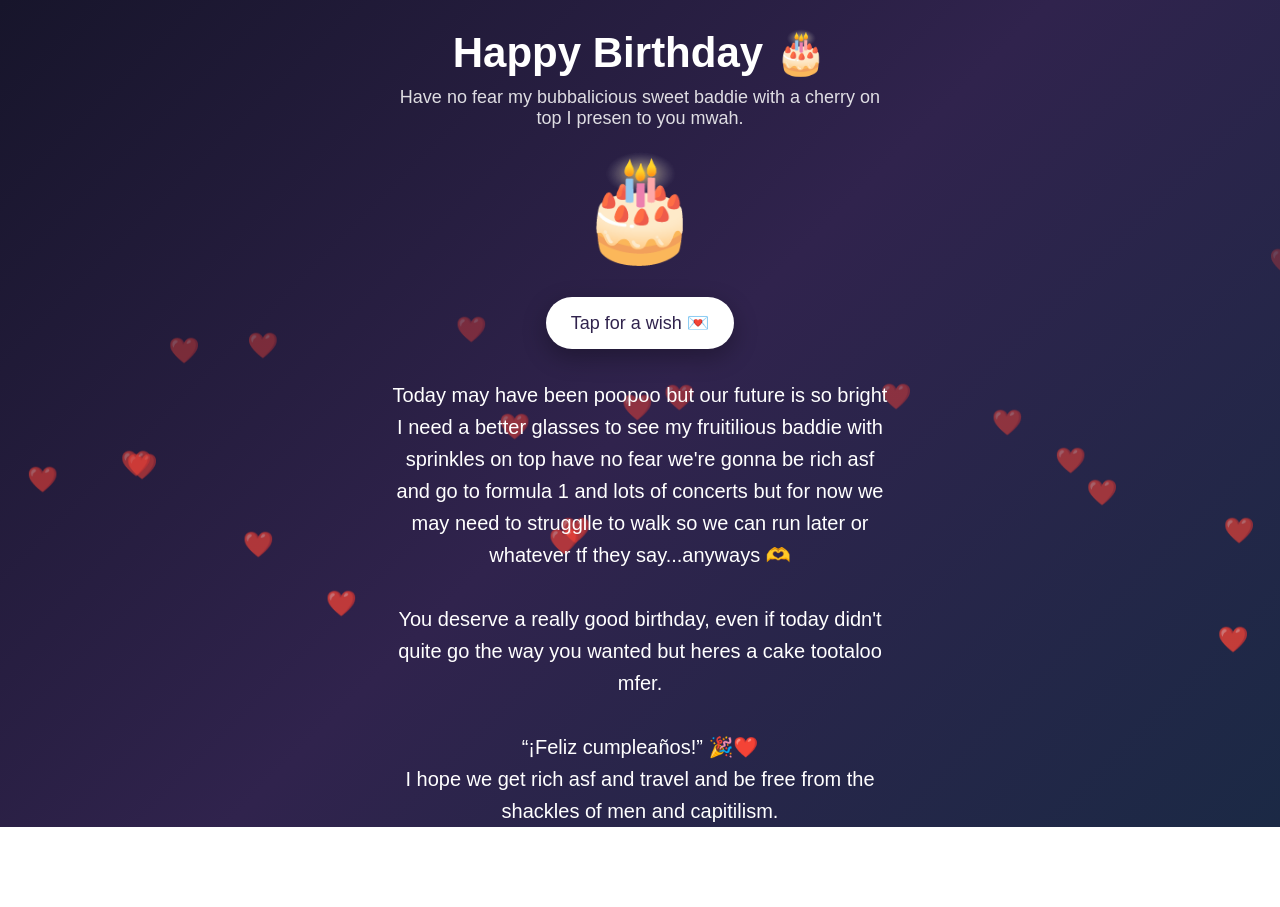
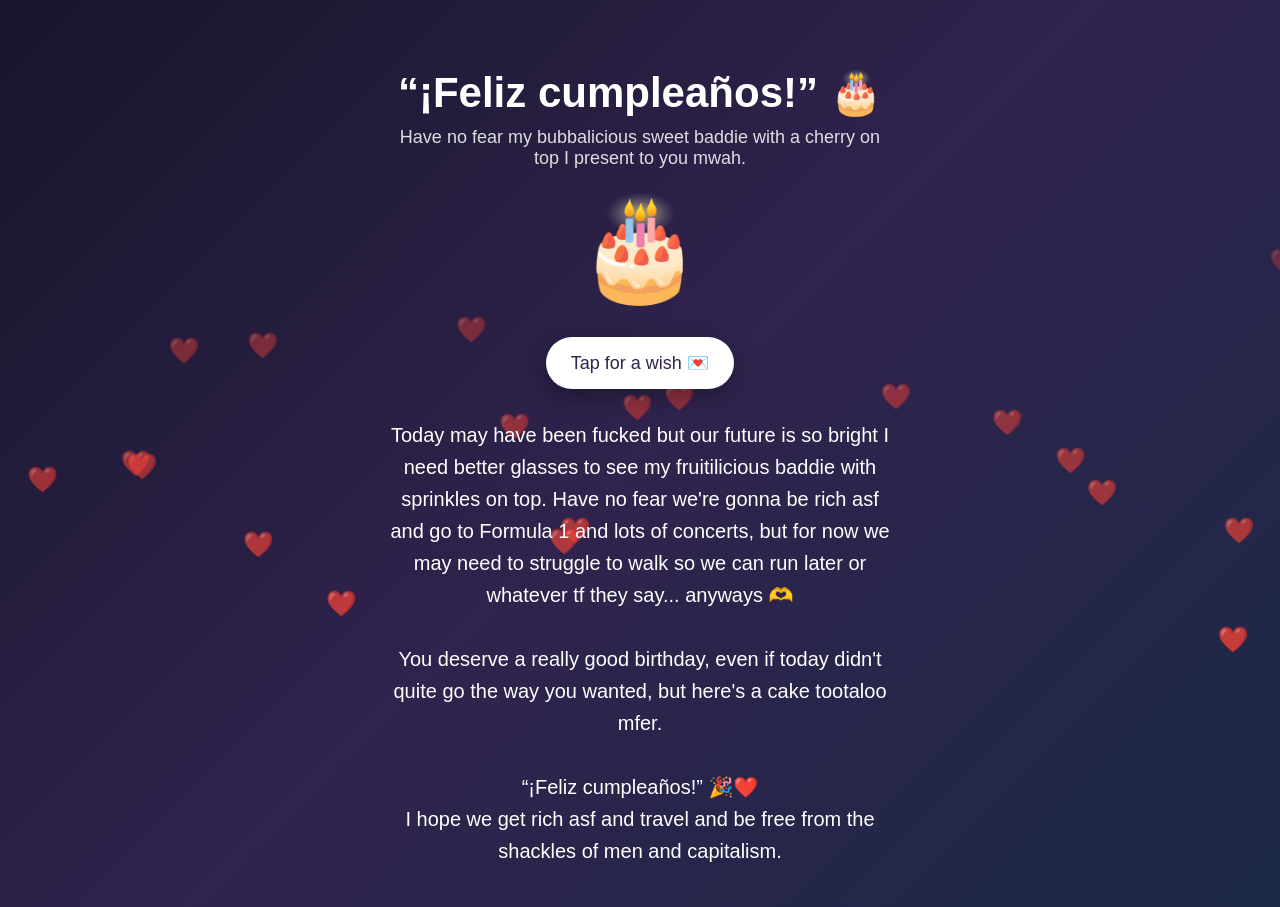
Before and after one commit to trialerror21/series-checklist, a plain HTML site: page index.html in a window 1280 px wide. Both pictures are taken after a click on the button "Tap for a wish 💌". Before the commit the page ends 827 px from the top, so only its background shows below. Drawn offline with Linux system fonts and the light colour scheme.

Commit message:
Update index.html

```diff
--- a/index.html
+++ b/index.html
@@ -4,7 +4,7 @@
     <meta charset="UTF-8">
     <meta name="viewport" content="width=device-width, initial-scale=1.0">
 
-    <title>Happy Birthday 🎂</title>
+    <title> “¡Feliz cumpleaños!” 🎉❤️ 🎂</title>
 
     <style>
         * {
@@ -16,7 +16,8 @@
             min-height: 100vh;
             display: flex;
             justify-content: center;
-            align-items: center;
+            align-items: flex-start;
+            padding: 40px 0;
             font-family: Arial, sans-serif;
             background: linear-gradient(135deg, #17152b, #30234d, #1b2945);
             color: white;
@@ -119,10 +120,10 @@
 
     <div class="container">
 
-        <h1>Happy Birthday 🎂</h1>
+        <h1> “¡Feliz cumpleaños!”  🎂</h1>
 
         <div class="subtitle">
-            Have no fear my bubbalicious sweet baddie with a cherry on top I presen to you mwah.
+            Have no fear my bubbalicious sweet baddie with a cherry on top I present to you mwah.
         </div>
 
         <div class="cake">
@@ -135,22 +136,22 @@
 
         <div id="message">
 
-            Today may have been poopoo but our future is so bright I need a better glasses to see
-            my fruitilious baddie with sprinkles on top
-            have no fear we're gonna be rich asf and go to formula 1 and lots of concerts
-            but for now we may need to strugglle to walk so we can run later or whatever tf they say...anyways   🫶
+            Today may have been fucked but our future is so bright I need better glasses to see
+            my fruitilicious baddie with sprinkles on top.
+            Have no fear we're gonna be rich asf and go to Formula 1 and lots of concerts,
+            but for now we may need to struggle to walk so we can run later or whatever tf they say... anyways 🫶
 
             <br><br>
 
             You deserve a really good birthday,
             even if today didn't quite go the way
-            you wanted but heres a cake tootaloo mfer.
+            you wanted, but here's a cake tootaloo mfer.
 
             <br><br>
 
             “¡Feliz cumpleaños!” 🎉❤️
             <br>
-            I hope we get rich asf and travel and be free from the shackles of men and capitilism.
+            I hope we get rich asf and travel and be free from the shackles of men and capitalism.
 
         </div>
 
```
